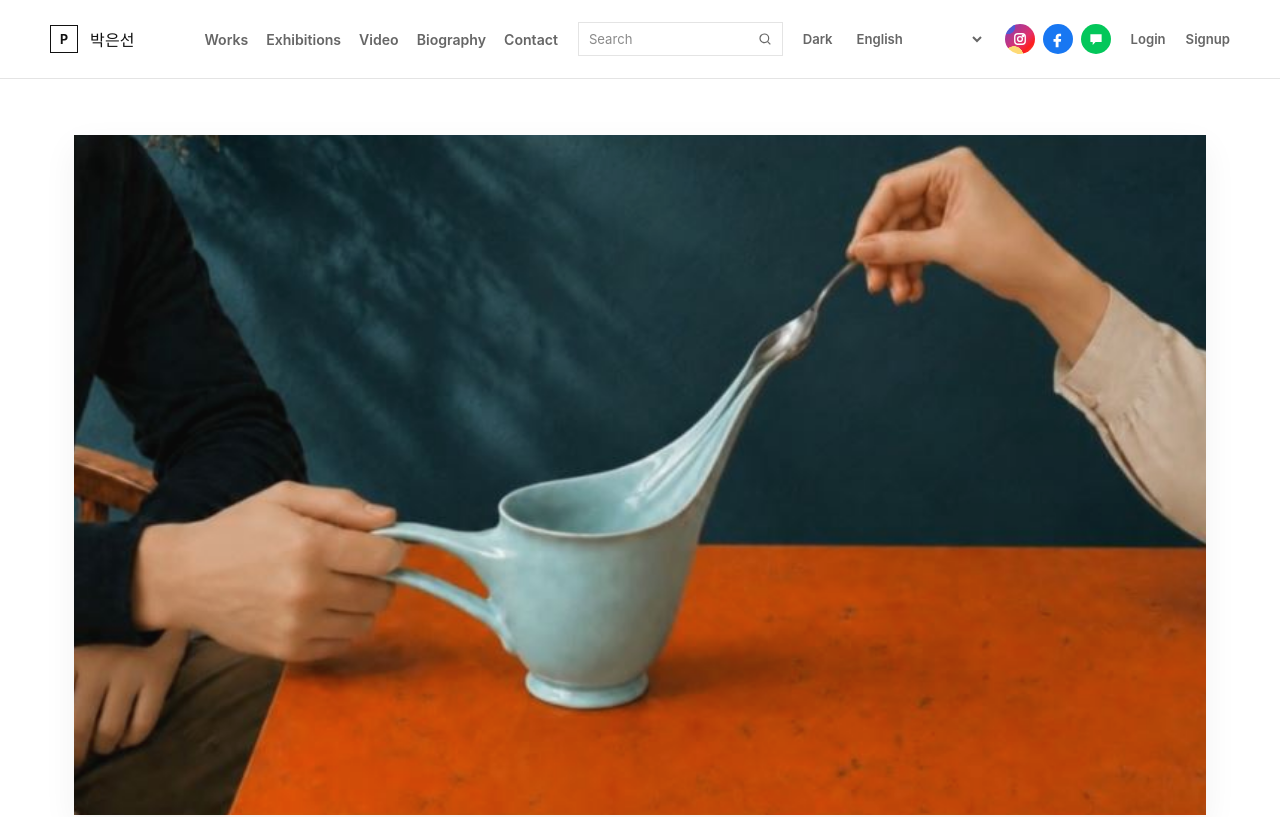
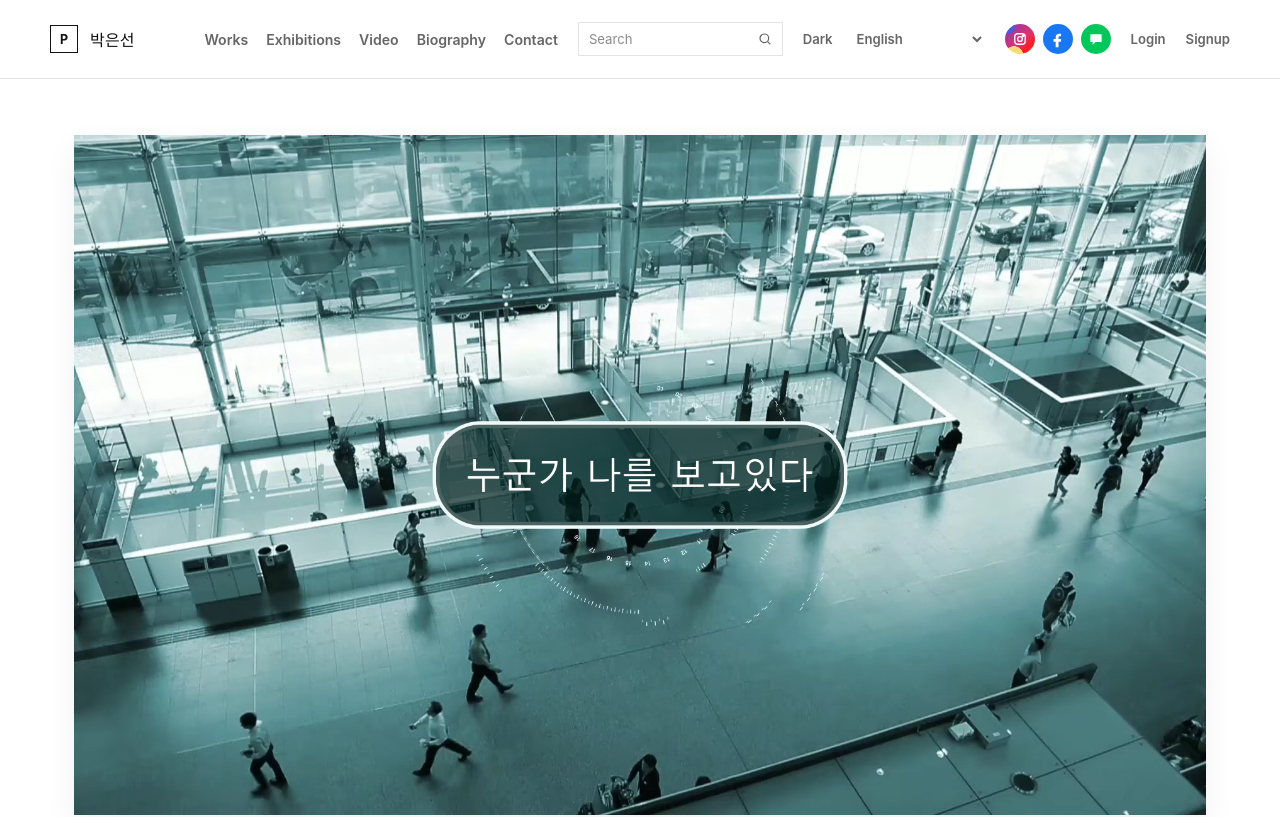
Before and after one commit to eunsunpark99-svg/portfolio, a React (Vite) app: page / in a window 1280 px wide. Shown: the top 817 px of the page. Built offline with nearby package versions, Linux system fonts and the light colour scheme.

Commit message:
Update hero photo slideshow timing

```diff
--- a/src/components/FeaturedWorkSlider.jsx
+++ b/src/components/FeaturedWorkSlider.jsx
@@ -7,7 +7,7 @@ export default function FeaturedWorkSlider({ onNavigate }) {
   useEffect(() => {
     const timer = window.setInterval(() => {
       setActiveIndex((current) => (current + 1) % featuredWorks.length)
-    }, 5200)
+    }, 2000)
 
     return () => window.clearInterval(timer)
   }, [])
--- a/src/styles/global.css
+++ b/src/styles/global.css
@@ -392,15 +392,13 @@
   height: 100%;
   object-fit: cover;
   opacity: 0;
-  transform: scale(1.035) translateX(18px);
-  transition:
-    opacity 900ms ease,
-    transform 5200ms linear;
+  transform: none;
+  transition: opacity 180ms ease;
 }
 
 .featured-work-image.is-active {
   opacity: 1;
-  transform: scale(1.06) translateX(-18px);
+  transform: none;
 }
 
 .featured-work-cta {
```
